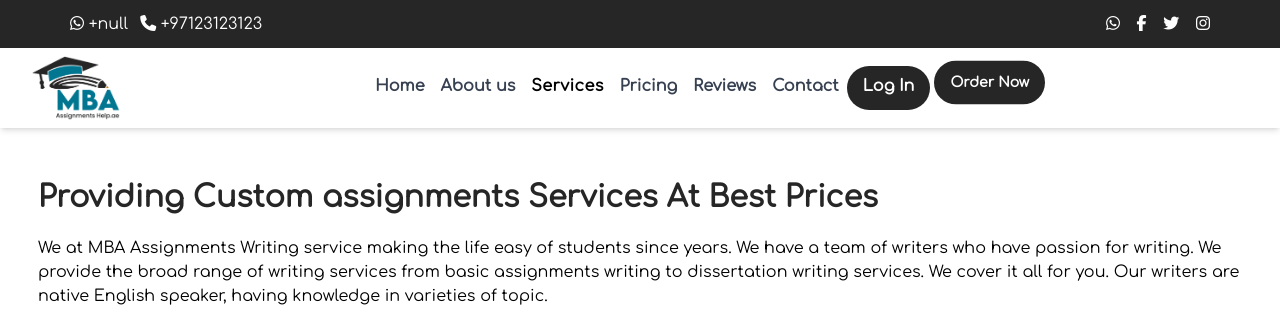
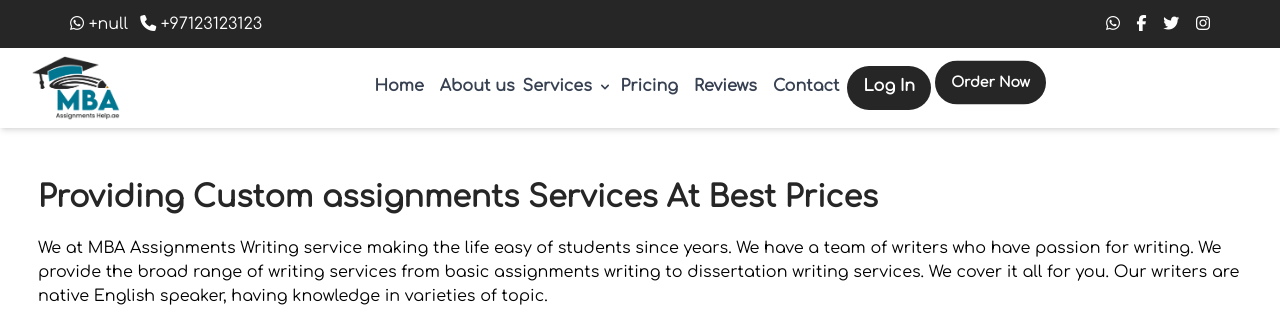
Before and after one commit to DcSyedFaraz/MBA, a Laravel app: page /about-us in a window 1280 px wide. Shown: the top 309 px of the page. Run offline with Laravel 8, Linux system fonts and the light colour scheme; a user stored in the database is signed in; data comes from the database, SQL or seed files in the repository; data that the repository does not hold is empty; style sheets or scripts are compiled from the project's sources; some libraries are stand-ins or nearby versions.

Commit message:
minor changes

```diff
--- a/resources/views/partials/frontend/footer.blade.php
+++ b/resources/views/partials/frontend/footer.blade.php
@@ -45,7 +45,7 @@
                             class="fa fa-instagram text-white"></i></a>
                     <a href="{{ $web_setting->twitter_link }}" class="text-4xl"><i
                             class="fa fa-twitter text-white"></i></a>
-                    <a href="{{ $web_setting->whatsapp_no }}" class="text-4xl"><i
+                    <a href="https://api.whatsapp.com/send/?phone={{ $web_setting->whatsapp_no }}" class="text-4xl"><i
                             class="fa fa-whatsapp text-white"></i></a>
                 </div>
             </div>
@@ -159,7 +159,7 @@
             }
         </style>
         <div title="WhatsApp us" style="display:flex;justify-content:center;align-items:center;">
-            <a href="{{ $web_setting->whatsapp_no }}" target="_blank">
+            <a href="https://api.whatsapp.com/send/?phone={{ $web_setting->whatsapp_no }}" target="_blank">
                 <div class="ctc-analytics ht_ctc_padding"
                     style="background-color: #25D366;padding: 6px;border-radius: 50%;box-shadow: 0px 0px 11px rgba(0,0,0,.5);">
                     <svg style="pointer-events:none; display:block; height:40px; width:40px;" width="40px"
--- a/resources/views/partials/frontend/navbar.blade.php
+++ b/resources/views/partials/frontend/navbar.blade.php
@@ -129,13 +129,13 @@
             class="flex-col flex-grow pb-4 lg:pb-0 hidden lg:flex lg:justify-center lg:flex-row">
             <a href="{{ route('home') }}"
                 class="block font-semibold text-base hover:text-primary-two py-2 px-1 lg:px-2 xl:px-2">Home</a>
-                <a href="{{ route('about') }}"
+            <a href="{{ route('about') }}"
                 class="block font-semibold text-base hover:text-primary-two py-2 px-1 lg:px-2 ">About us</a>
             <ul class="flex toggleable  md:block">
                 <li
                     class="md:block hidden group dropdown mt-[0.5rem] text-black hover:text-green-500  cursor-pointer font-bold text-base  tracking-wide">
 
-                    <a href="#" class="  md:mx-2 lg:mx-0 xl:mx-2 " for="toggle-one">Services</a>
+                    {{-- <a href="#" class="  md:mx-2 lg:mx-0 xl:mx-2 " for="toggle-one">Services</a>
                     <div class="group-hover:block dropdown-menu  hidden bg-green-500  ">
                         <div role="toggle"
                             class="toggle-input group-hover:block hidden hover:text-white mega-menu z-10 sm:mb-0  bg-primary-two ">
@@ -177,17 +177,16 @@
                                                 Papers</a>
                                         </li>
                                     </ul> --}}
-                                </div>
+                                {{-- </div>
                             </div>
                         </div>
-                    </div>
+                    </div> --}}
                 </li>
             </ul>
 
             @if (!empty($services))
-                <div @click.away="open = false" class="block md:hidden relative" x-data="{ open: false }">
-                    <button @click="open = !open"
-                        class="block font-semibold py-2 hover:text-primary-one ">
+                <div @click.away="open = false" class=" relative" x-data="{ open: false }">
+                    <button @click="open = !open" class="block font-semibold py-2 hover:text-primary-one ">
                         <span>Services</span>
                         <svg fill="currentColor" viewBox="0 0 20 20" :class="{ 'rotate-180': open, 'rotate-0': !open }"
                             class="inline w-4 h-4 transition-transform duration-200 transform rotate-0">
@@ -206,9 +205,9 @@
                         :class="{ 'hidden': !open }" style="display: none;">
                         <div class="px-2 py-2 bg-primary-one rounded-md shadow">
 
-                                <a href="{{ route('essay') }}"
-                                    class="block px-4 py-2 mt-2 text-sm text-white font-semibold bg-transparent rounded-lg md:mt-0 hover:text-gray-200 focus:text-gray-300 ">MBA
-                                    Essay</a>
+                            <a href="{{ route('essay') }}"
+                                class="block px-4 py-2 mt-2 text-sm text-white font-semibold bg-transparent rounded-lg md:mt-0 hover:text-gray-200 focus:text-gray-300 ">MBA
+                                Essay</a>
 
                             @foreach ($services as $service)
                                 <a class="block px-4 py-2 mt-2 text-sm text-white font-semibold bg-transparent rounded-lg md:mt-0 hover:text-gray-200 focus:text-gray-300 "
```
